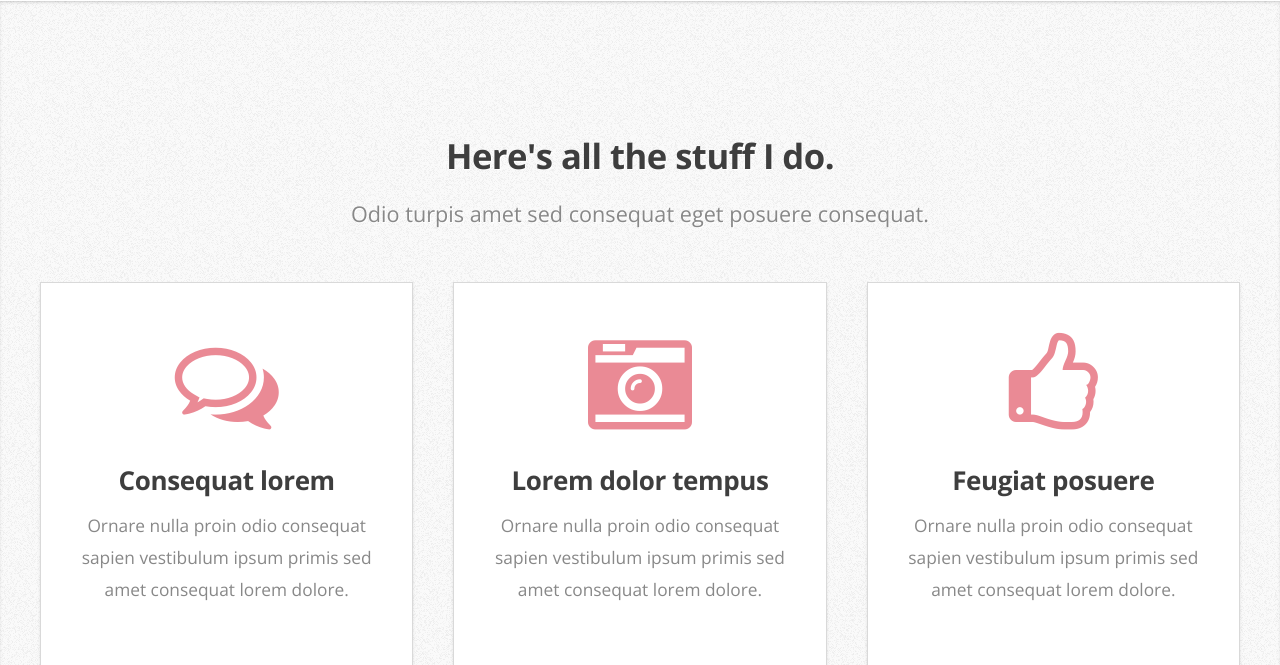
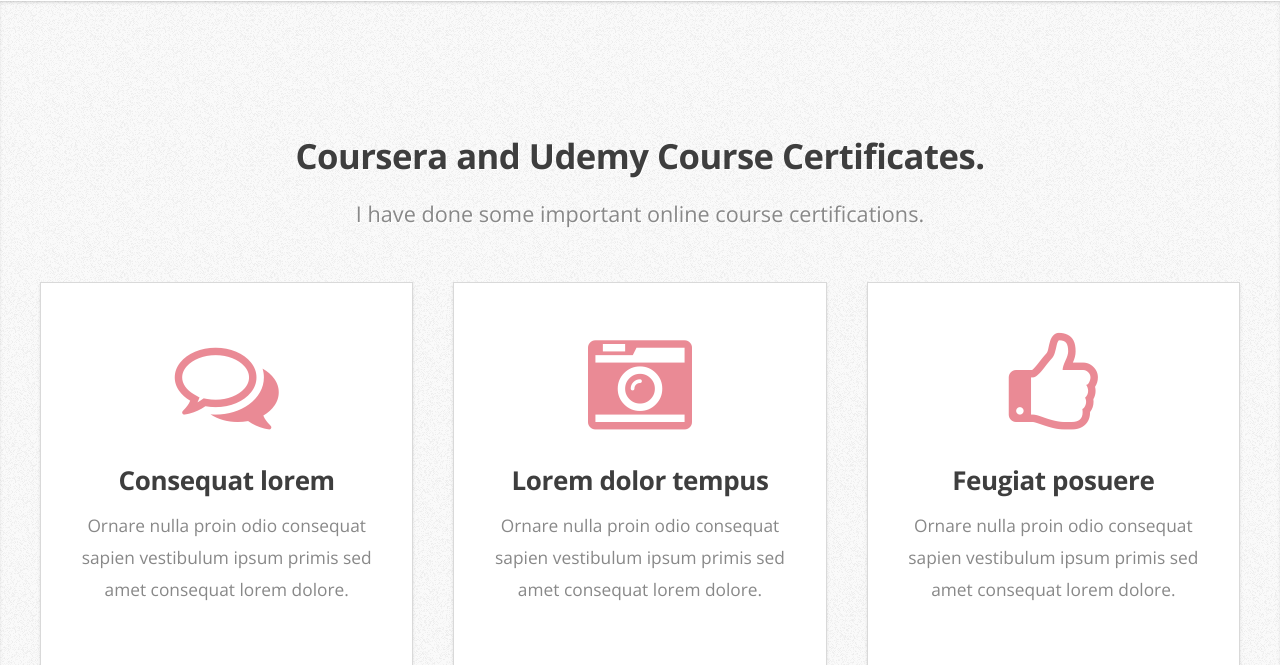
Before and after one commit to ManukumarNM/Profile_Django, a Django app: page / in a window 1280 px wide. Shown: the part 732-1397 px from the top of the page. Run offline with Django 3.2, Linux system fonts and the light colour scheme; data comes from the database, SQL or seed files in the repository.

Commit message:
update content

```diff
--- a/template/index.html
+++ b/template/index.html
@@ -71,8 +71,8 @@
 			<div class="wrapper style2">
 				<article id="work">
 					<header>
-						<h2>Here's all the stuff I do.</h2>
-						<p>Odio turpis amet sed consequat eget posuere consequat.</p>
+						<h2>Coursera and Udemy Course Certificates.</h2>
+						<p>I have done some important online course certifications.</p>
 					</header>
 					<div class="container">
 						<div class="row">
```
